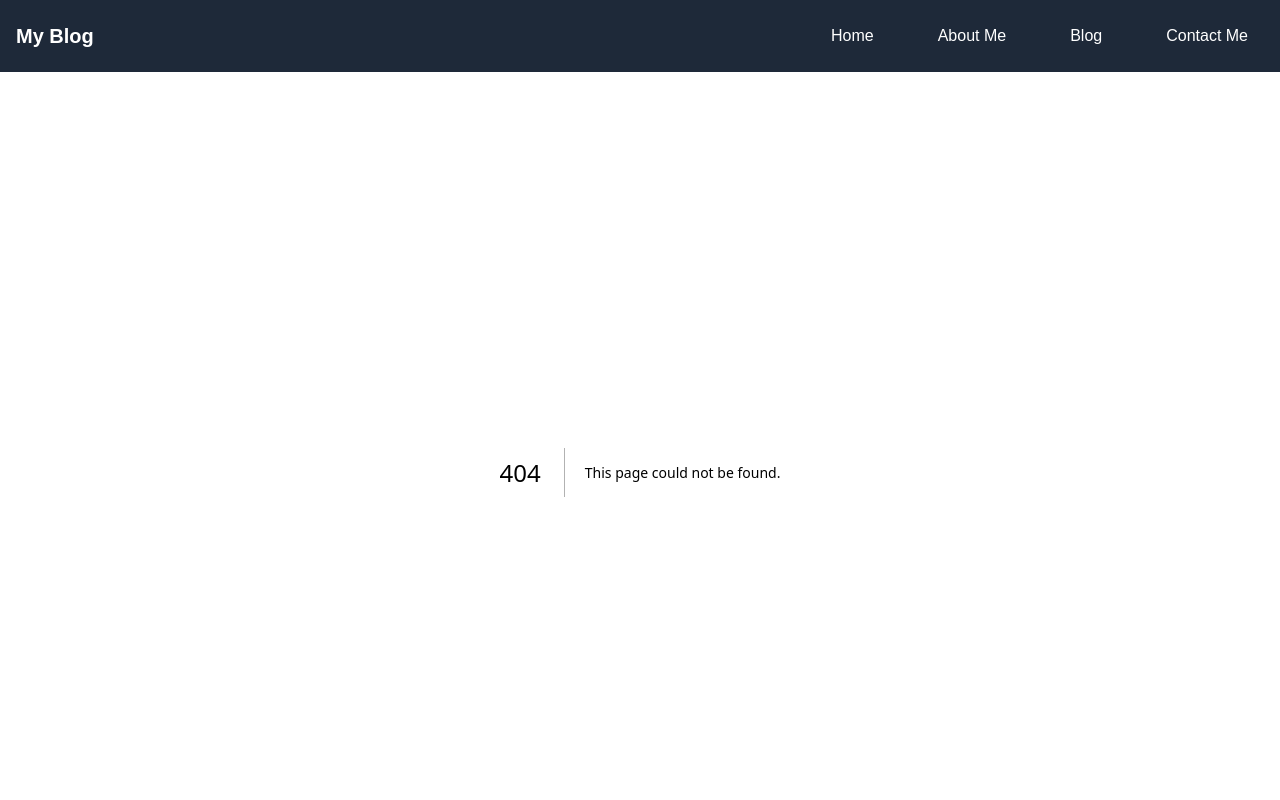
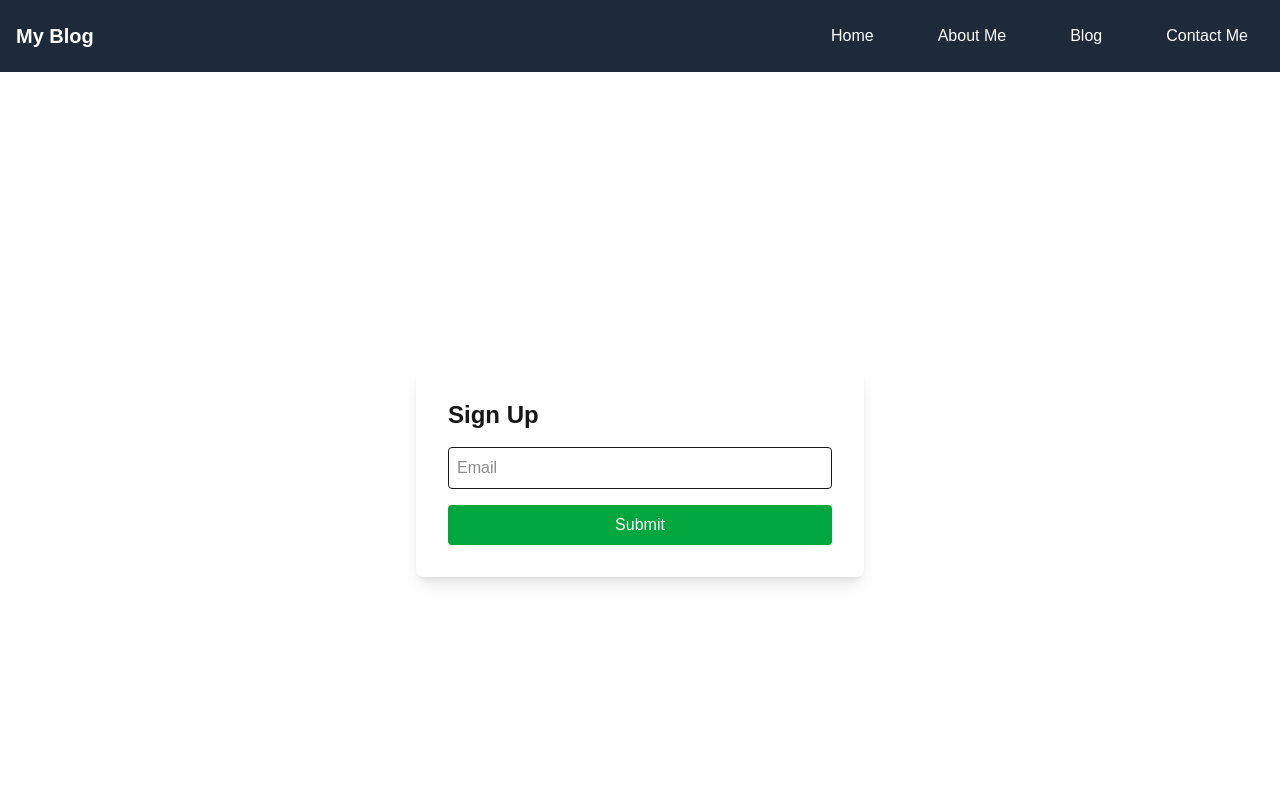
Before and after one commit to Mohamad-Moghadam/Personal-Blog, a Next.js app: page /signup in a window 1280 px wide. Before the commit this address had no page. Shown: the top 800 px of the page. Built offline with nearby package versions, Linux system fonts and the light colour scheme.

Commit message:
✨ sign up feature added

```diff
--- a/src/app/page.tsx
+++ b/src/app/page.tsx
@@ -1,4 +1,5 @@
 import Image from "next/image";
+import Link from "next/link";
 
 export default function Home() {
 	const categories = [
@@ -23,7 +24,6 @@ export default function Home() {
 
 	return (
 		<div className="flex flex-col md:flex-row min-h-screen items-start justify-center bg-zinc-50 dark:bg-black font-sans p-8 md:space-x-12">
-
 			<section className="flex-shrink-0 mb-6 md:mb-0 md:w-1/3 flex justify-center">
 				<Image
 					src="/1000109885.jpg"
@@ -35,13 +35,13 @@ export default function Home() {
 			</section>
 
 			<main className="max-w-3xl w-full md:w-2/3 space-y-8">
-
 				<section className="bg-blue-100 dark:bg-blue-900 p-6 rounded-lg">
 					<h1 className="text-3xl font-bold mb-2">Welcome to My Blog!</h1>
 					<p className="text-gray-800 dark:text-gray-200">
-            Hey there! I’m Mohammad Reza — a developer who loves learning new things.
-            This is where I write about my journey — from backend to frontend, from ideas to mistakes.
-            If you’re into real learning (and a few hiccups along the way), welcome aboard!
+						Hey there! I’m Mohammad Reza — a developer who loves learning new
+						things. This is where I write about my journey — from backend to
+						frontend, from ideas to mistakes. If you’re into real learning (and
+						a few hiccups along the way), welcome aboard!
 					</p>
 				</section>
 
@@ -75,22 +75,28 @@ export default function Home() {
 					<h2 className="text-2xl font-bold mb-2">Short Intro</h2>
 					<p className="text-gray-700 dark:text-gray-300">
 						I’m Mohammad Reza — a backend developer on a full-stack journey.
-            After teaching English for a while, I decided to dive deeper into the world of code — from APIs and databases to frontend and deployment.
-            This blog is where I share what I learn, what I build, and sometimes what completely breaks along the way 😅
-            I believe learning should be fun, honest, and shared — so if you’re curious about tech, growth, and the messy process of figuring things out, you’re in the right place.
+						After teaching English for a while, I decided to dive deeper into
+						the world of code — from APIs and databases to frontend and
+						deployment. This blog is where I share what I learn, what I build,
+						and sometimes what completely breaks along the way 😅 I believe
+						learning should be fun, honest, and shared — so if you’re curious
+						about tech, growth, and the messy process of figuring things out,
+						you’re in the right place.
 					</p>
 				</section>
 
 				<section className="bg-green-500 dark:bg-green-700 p-6 rounded-lg text-center text-white">
 					<h2 className="text-2xl font-bold mb-4">Join My Newsletter!</h2>
 					<p className="mb-4">
-            Get the latest tips, tutorials, and updates delivered straight to your inbox.
+						Get the latest tips, tutorials, and updates delivered straight to
+						your inbox.
 					</p>
+					<Link href="/signup">
 						<button className="bg-white text-green-600 font-bold px-6 py-2 rounded hover:bg-gray-200 transition">
 							Subscribe Now
 						</button>
+					</Link>
 				</section>
-
 			</main>
 		</div>
 	);
--- /dev/null
+++ b/src/app/signup/page.tsx
@@ -0,0 +1,19 @@
+export default function Signup() {
+	return (
+		<div className="min-h-screen flex items-center justify-center p-6">
+			<div className="bg-white p-8 rounded-lg shadow-lg max-w-md w-full">
+				<h1 className="text-2xl font-bold mb-4">Sign Up</h1>
+				<form className="space-y-4">
+					<input
+						type="email"
+						placeholder="Email"
+						className="w-full border p-2 rounded"
+					/>
+					<button className="w-full bg-green-600 text-white p-2 rounded hover:bg-green-700">
+						Submit
+					</button>
+				</form>
+			</div>
+		</div>
+	);
+}
```
Lines whose indentation alone changed are shown as unchanged.
